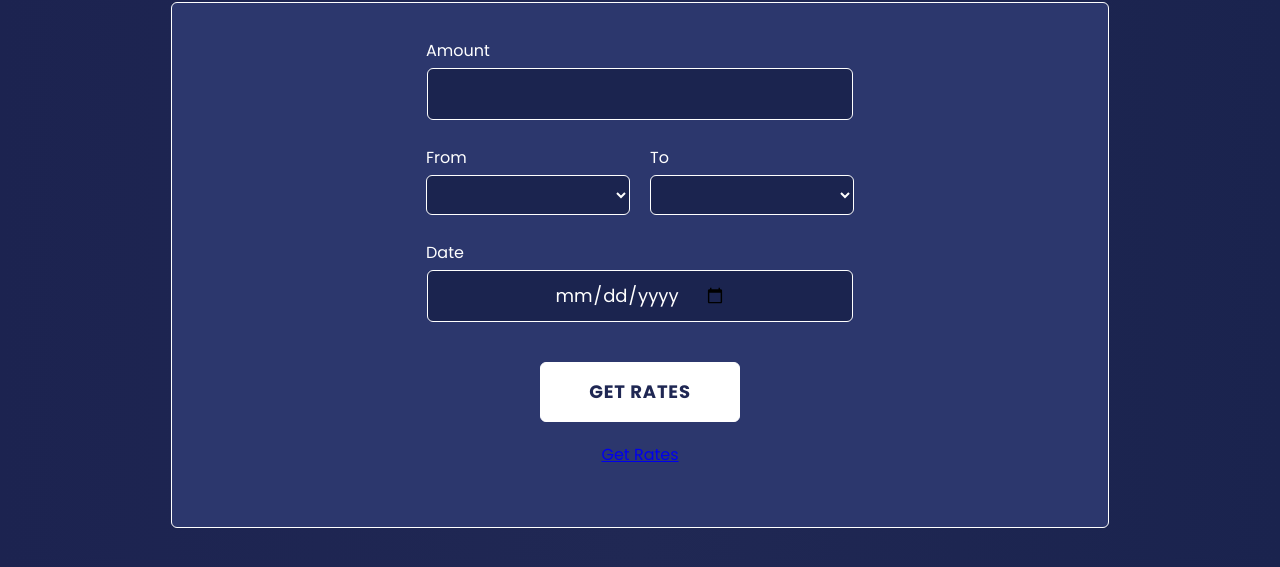
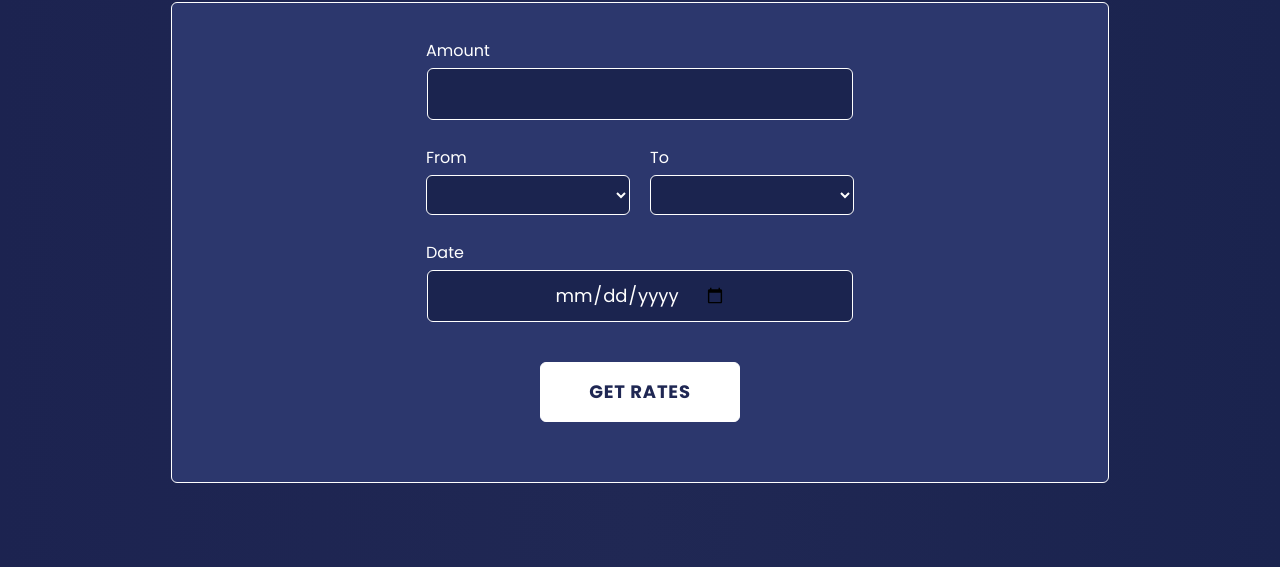
Before and after one commit to jsrath/bankroll, a plain HTML site: page index.html in a window 1280 px wide. Shown: the part 119-686 px from the top of the page. Drawn offline with nearby package versions, Linux system fonts and the light colour scheme; no server answers.

Commit message:
Removed unnecessary markup

```diff
--- a/index.html
+++ b/index.html
@@ -37,9 +37,7 @@
         <input type="date" name="exchange-date" id="exchangeDate">
       </div>
       <input type="submit" value="Get Rates">
-      <div class="button">
-        <a href="#chart-container">Get Rates</a>
-      </div>
+
       <div class="output">
 
       </div>
```
